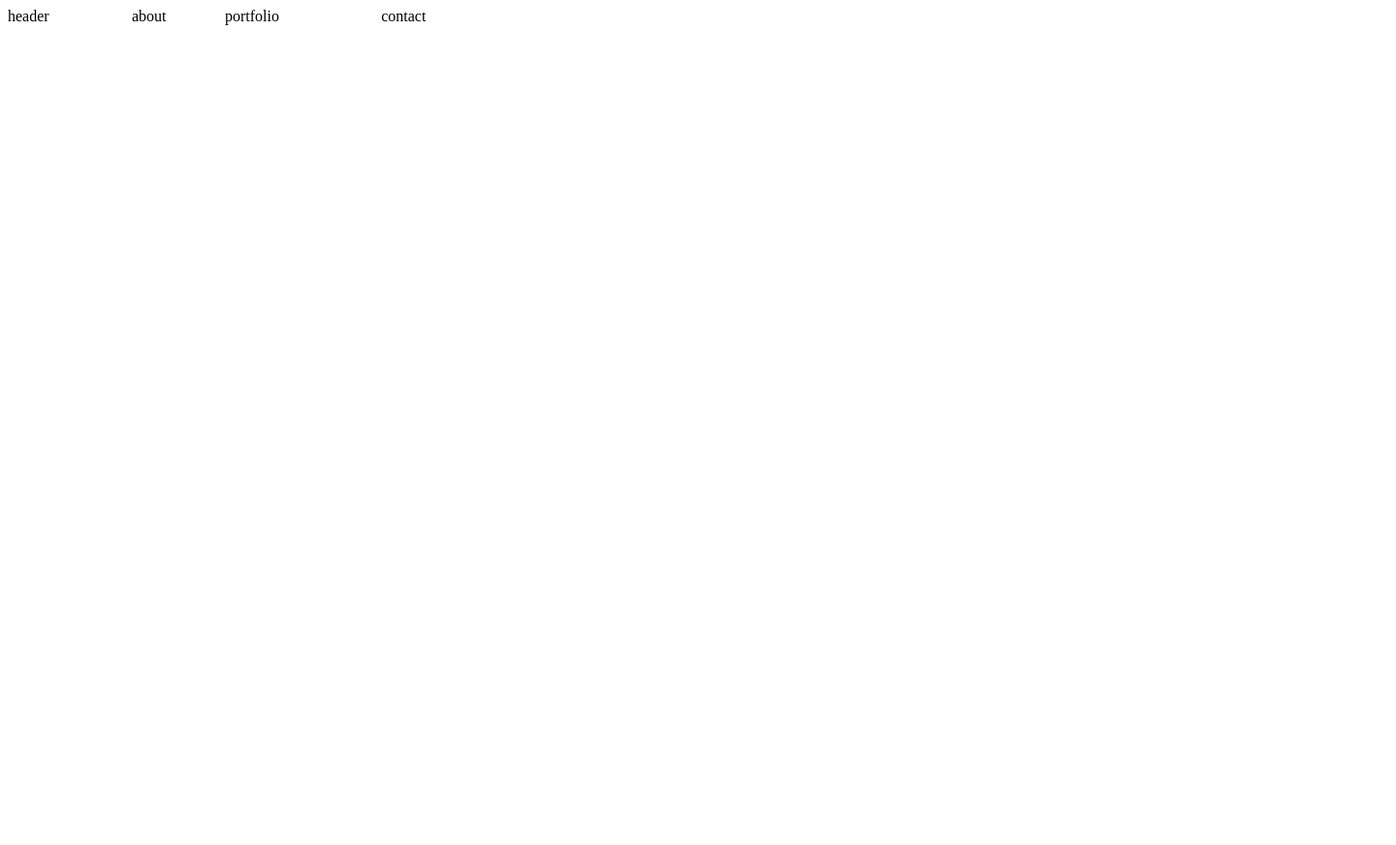
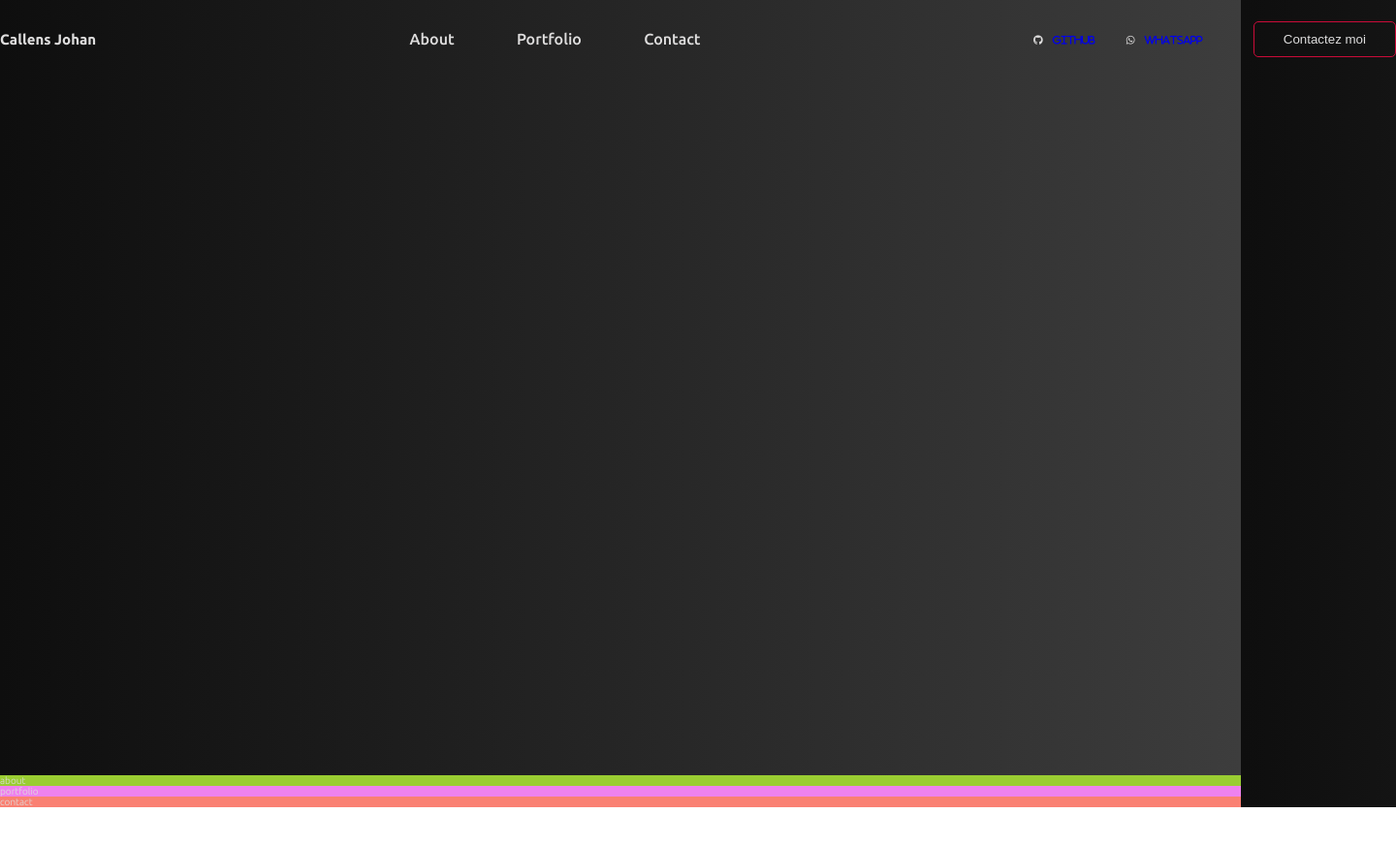
Before and after one commit to CallensJ/personal-projects, a website: page 6-portfolio/index.html in a window 1280 px wide. Shown: the whole page at 97% size, 1440 px wide, since content can reach past the window. After the commit the page ends 833 px from the top, so only its background shows below. Drawn offline with Linux system fonts and the light colour scheme.

Commit message:
adding navbar & styling

```diff
--- a/6-portfolio/index.html
+++ b/6-portfolio/index.html
@@ -1,19 +1,42 @@
 <!DOCTYPE html>
 <html lang="en">
   <head>
-  <meta charset="UTF-8">
-  <meta http-equiv="X-UA-Compatible" content="IE=edge">
-  <meta name="viewport" content="width=device-width, initial-scale=1.0">
+    <meta charset="UTF-8" />
+    <meta http-equiv="X-UA-Compatible" content="IE=edge" />
+    <meta name="viewport" content="width=device-width, initial-scale=1.0" />
+    <link rel="preconnect" href="https://fonts.googleapis.com" />
+    <link rel="preconnect" href="https://fonts.gstatic.com" crossorigin />
+    <link
+      href="https://fonts.googleapis.com/css2?family=Ubuntu:wght@300;400;500;700&display=swap"
+      rel="stylesheet"
+    />
+    <link rel="stylesheet" href="https://cdnjs.cloudflare.com/ajax/libs/font-awesome/6.3.0/css/all.min.css" integrity="sha512-SzlrxWUlpfuzQ+pcUCosxcglQRNAq/DZjVsC0lE40xsADsfeQoEypE+enwcOiGjk/bSuGGKHEyjSoQ1zVisanQ==" crossorigin="anonymous" referrerpolicy="no-referrer" />
     <link rel="stylesheet" href="./css/style.css" />
-  <title>portfolio
-  </title>
+    <title>portfolio</title>
   </head>
-<body class="container">
+  <body>
+    <header class="header">
+      <div class="container">
+        <nav class="nav">
+          <h2>Callens Johan</h2>
+          <ul class="nav__items">
+            <li class="nav-item"><a class="nav-link" href="#about">About</a></li>
+            <li class="nav-item"><a class="nav-link"href="#portfolio">Portfolio</a></li>
+            <li class="nav-item"><a class="nav-link"href="#contact">Contact</a></li>
 
-  <header class="header">header</header>
+          </ul>
+          <div class="nav-contact">
+            <i class="fa-brands fa-github icon contact-icon"><a href="#">github</a></i>
+            <i class="fa-brands fa-whatsapp icon contact-icon"><a href="#">Whatsapp</a></i>
+            <button class="btn">Contactez moi</button>
+
+          </div>
+        </nav>
+
+      </div>
+    </header>
     <section class="about">about</section>
     <section class="portfolio">portfolio</section>
     <section class="contact">contact</section>
-
   </body>
 </html>
--- a/6-portfolio/sass/about.scss
+++ b/6-portfolio/sass/about.scss
@@ -0,0 +1,3 @@
+.about{
+    background-color: yellowgreen;
+}
--- /dev/null
+++ b/6-portfolio/sass/base.scss
@@ -0,0 +1,60 @@
+//general setup
+
+//color variables
+$color-primary: #dedddd;
+$color-secondary: #cb0b39;
+
+$color-bg-primary: #0e0e0e;
+$color-bg-secondary: #4f4f4f;
+
+//breakpoints
+$bp-large: 1440px;
+$bp-medium: 600px;
+$bp-small: 400px;
+
+*,
+*::before,
+*::after {
+  margin: 0;
+  padding: 0;
+  box-sizing: inherit;
+  list-style-type: none;
+  text-decoration: none;
+}
+
+html {
+  box-sizing: border-box;
+  font-size: 62.5%;
+}
+
+body {
+  font-family: "Ubuntu", sans-serif;
+  font-weight: 300;
+  background: $color-bg-primary;
+  background: linear-gradient(90deg, rgba(14,14,14,1) 0%, rgba(61,61,61,1) 100%);
+  color: $color-primary;
+
+}
+
+section,header{
+  width: 100vw;
+}
+
+.container {
+  width: $bp-large;
+  margin: 0 auto;
+
+
+}
+
+@media screen and (max-width:$bp-medium){
+  .container{
+    background: red;
+  }
+}
+
+@media screen and (max-width:$bp-small){
+  .container{
+    background: black;
+  }
+}
--- a/6-portfolio/sass/buttons.scss
+++ b/6-portfolio/sass/buttons.scss
@@ -0,0 +1,8 @@
+.btn{
+    border: 1px solid $color-secondary;
+    padding: 1rem 3rem;
+    color: $color-primary;
+    cursor: pointer;
+    background: transparent;
+    border-radius: .5rem;
+}
--- a/6-portfolio/sass/contact.scss
+++ b/6-portfolio/sass/contact.scss
@@ -0,0 +1,3 @@
+.contact{
+    background-color: salmon;
+}
--- /dev/null
+++ b/6-portfolio/sass/header.scss
@@ -0,0 +1,40 @@
+.header {
+  height: 100vh;
+  .container {
+    .nav {
+      display: flex;
+      justify-content: space-between;
+      align-items: center;
+      height: 8rem;
+
+      .nav__items {
+        width: 30rem;
+        display: flex;
+        justify-content: space-between;
+
+        .nav-item {
+          .nav-link {
+            color: $color-primary;
+            font-size: 1.6rem;
+            font-weight: 500;
+          }
+        }
+      }
+
+      .nav-contact {
+        .contact-icon {
+          margin-left: 2rem;
+
+          a{
+              padding: 1rem;
+
+          }
+        }
+
+        .btn {
+          margin-left: 4rem;
+        }
+      }
+    }
+  }
+}
--- a/6-portfolio/sass/main.scss
+++ b/6-portfolio/sass/main.scss
@@ -1,6 +1,5 @@
 @import "about";
 @import "base";
-@import "navbar";
 @import "buttons";
 @import "header";
 @import "portfolio";
--- a/6-portfolio/sass/portfolio.scss
+++ b/6-portfolio/sass/portfolio.scss
@@ -0,0 +1,3 @@
+.portfolio{
+    background-color: violet;
+}
```
Also changed, not shown: 6-portfolio/css/style.css, 6-portfolio/sass/navbar.scss (deleted). Lines whose indentation alone changed are shown as unchanged.
